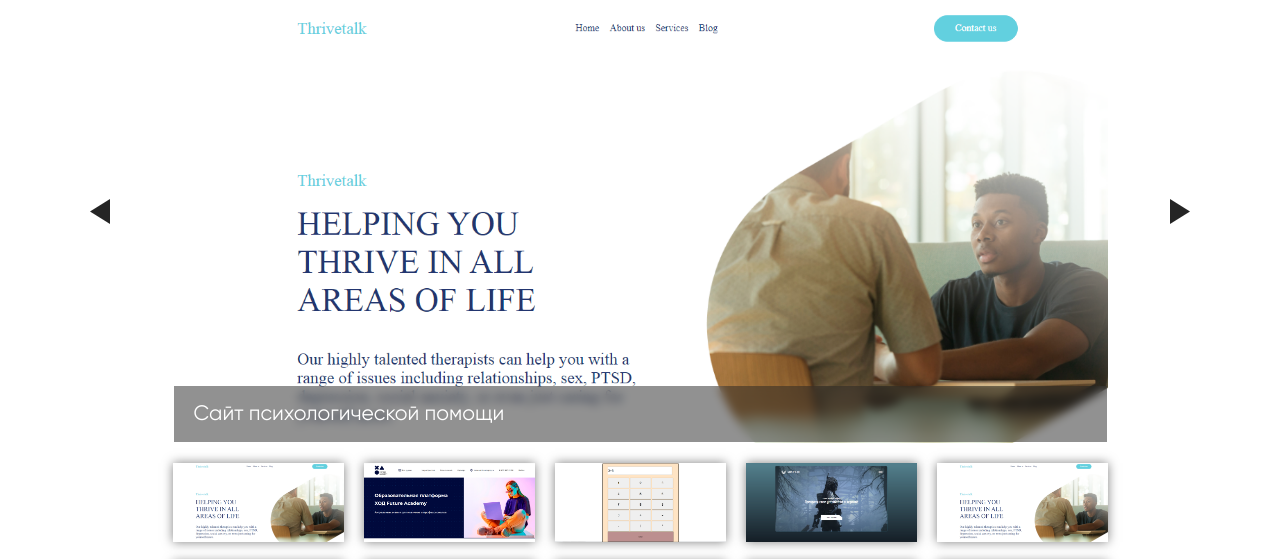
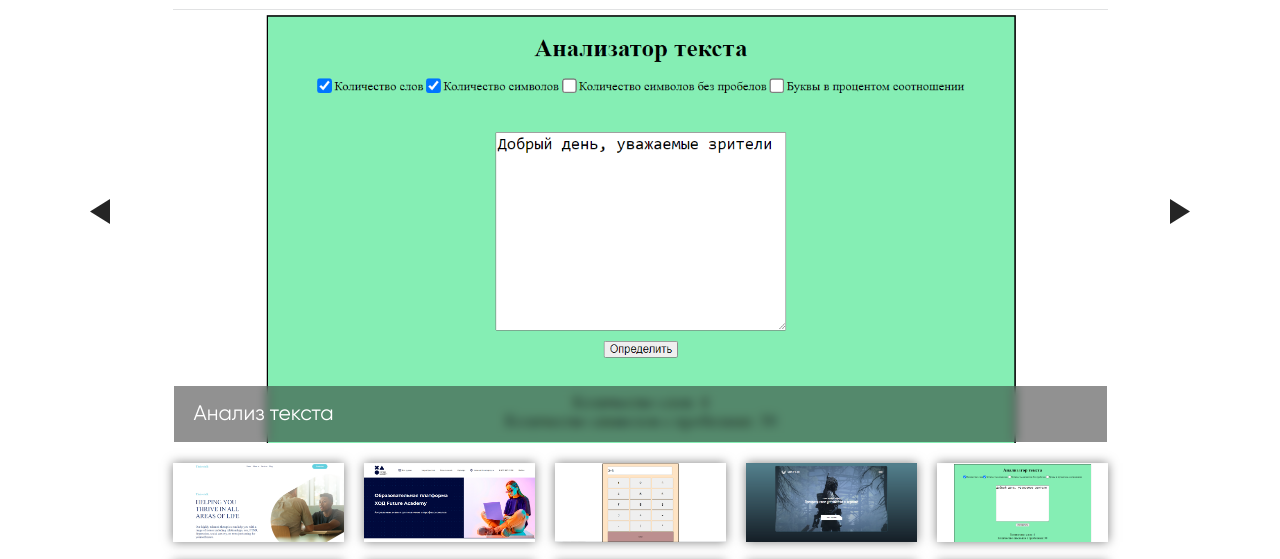
Before and after one commit to lovelyProject/AboutMe, a plain HTML site: page index.html in a window 1280 px wide. Both pictures are taken after a click on the element 100 px from the left and 428 px from the top of the page. Shown: the part 216-775 px from the top of the page. Drawn offline with Linux system fonts and the light colour scheme.

Commit message:
added an analysator

```diff
--- a/index.html
+++ b/index.html
@@ -53,6 +53,14 @@
                         </div>
                     </div>
                    </div>
+                   <div class="test">
+                    <div class="slide">
+                        <img src="slidersPictures/analysator.png" alt="">
+                        <div class="slide-description">
+                            <a href="https://lovelyproject.github.io/text-s-analisator" target="_blank" class="slide-title">Анализ текста</a>
+                        </div>
+                    </div>
+                   </div>
                 </div>
                 <span class="action-prev"><svg width="20" height="25" viewBox="0 0 20 25" fill="none" xmlns="http://www.w3.org/2000/svg">
                     <path d="M20 0L1.09278e-06 12.5L20 25L20 0Z" fill="#252525"/>
@@ -78,7 +86,7 @@
                 <img src="slidersPictures/stalkerProject.png" alt="">
             </div>
             <div class="slider-subphotos-item">
-                <img src="slidersPictures/ThriveTalk.png" alt="">
+                <img src="slidersPictures/analysator.png" alt="">
             </div>
             <div class="slider-subphotos-item">
                 <img src="slidersPictures/stalkerProject.png" alt="">
```
Also changed, not shown: slidersPictures/analysator.png (added).
